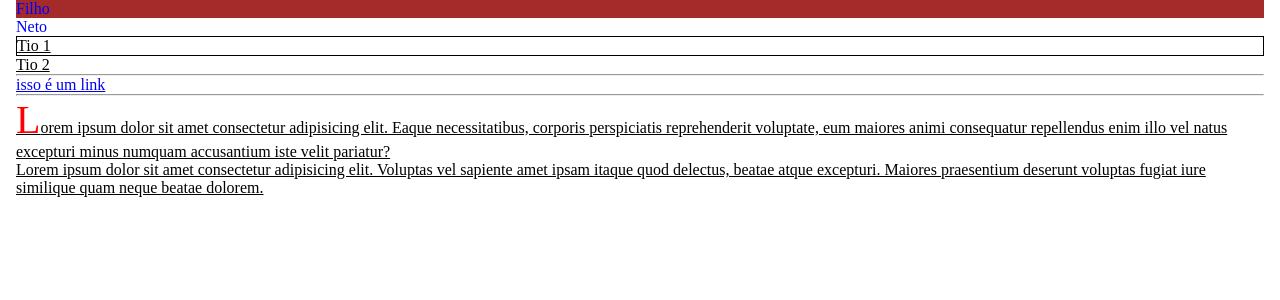
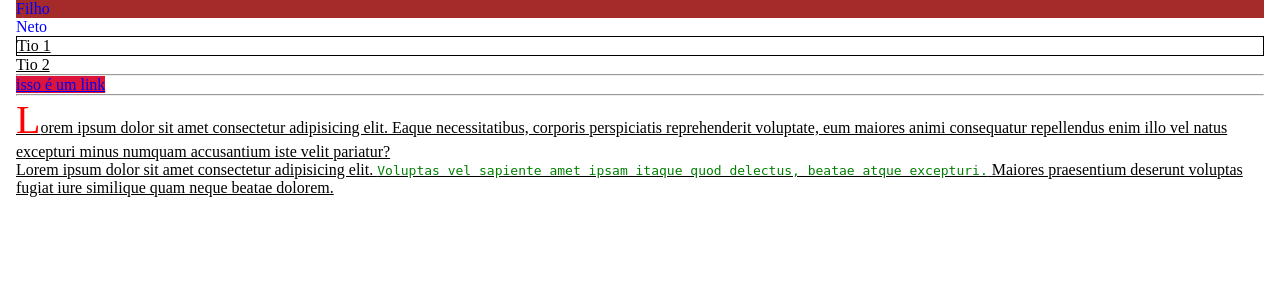
Before and after one commit to DaronBecaus/Programador-Web, a PHP site: page /html/seletores.html in a window 1280 px wide. Shown: the part 16-316 px from the top of the page. Run offline with PHP 8.4, Linux system fonts and the light colour scheme.

Commit message:
Finalizamos a aula de seletores e pseudo selectorer

```diff
--- a/Aulas Web/css/seletores.css
+++ b/Aulas Web/css/seletores.css
@@ -8,25 +8,27 @@ main {
     margin: 1rem;
 }
 
-#pai p { /* seleciona todos os descendentes do pai e deixa a letra azul */
+#pai p {
+    /* seleciona todos os descendentes do pai e deixa a letra azul */
     color: blue;
 }
 
-#pai > p { /* seleciona os filhos e deixa com fundo marrom  */
+#pai>p {
+    /* seleciona os filhos e deixa com fundo marrom  */
     background-color: brown;
 }
 
-#pai + p{ /* seleciona o primeiro irmão(tio) e coloca borda */
+#pai+p {
+    /* seleciona o primeiro irmão(tio) e coloca borda */
     border: 1px solid black;
 }
 
-#pai ~ p { /* seleciona todos os irmãos(tios) e coloca sublinhado */
+#pai~p {
+    /* seleciona todos os irmãos(tios) e coloca sublinhado */
     text-decoration: underline;
 }
 
-hr {
-
-}
+hr {}
 
 a:visited {
     color: yellow;
@@ -40,3 +42,11 @@ p.mod::first-letter {
     font-size: 40px;
     color: red;
 }
+
+.especifico {
+    color: green;
+}
+
+a[href] {
+    background-color: crimson;
+}
--- a/Aulas Web/html/seletores.html
+++ b/Aulas Web/html/seletores.html
@@ -1,5 +1,6 @@
 <!DOCTYPE html>
 <html lang="en">
+
 <head>
     <meta charset="UTF-8">
     <meta http-equiv="X-UA-Compatible" content="IE=edge">
@@ -7,6 +8,7 @@
     <title>Document</title>
     <link rel="stylesheet" href="../css/seletores.css">
 </head>
+
 <body>
     <header></header>
     <main>
@@ -19,10 +21,15 @@
         <p>Tio 1</p>
         <p>Tio 2</p>
         <hr>
-        <a href="#">isso é um link</a>
+        <a href="#" target="_blank">isso é um link</a>
         <hr>
-        <p class="mod">Lorem ipsum dolor sit amet consectetur adipisicing elit. Eaque necessitatibus, corporis perspiciatis reprehenderit voluptate, eum maiores animi consequatur repellendus enim illo vel natus excepturi minus numquam accusantium iste velit pariatur?</p>
-        <p>Lorem ipsum dolor sit amet consectetur adipisicing elit. Voluptas vel sapiente amet ipsam itaque quod delectus, beatae atque excepturi. Maiores praesentium deserunt voluptas fugiat iure similique quam neque beatae dolorem.</p>
+        <p class="mod">Lorem ipsum dolor sit amet consectetur adipisicing elit. Eaque necessitatibus, corporis
+            perspiciatis reprehenderit voluptate, eum maiores animi consequatur repellendus enim illo vel natus
+            excepturi minus numquam accusantium iste velit pariatur?</p>
+        <p>Lorem ipsum dolor sit amet consectetur adipisicing elit. <samp class="especifico">Voluptas vel sapiente amet ipsam itaque quod
+            delectus, beatae atque excepturi.</samp> Maiores praesentium deserunt voluptas fugiat iure similique quam neque
+            beatae dolorem.</p>
     </main>
 </body>
+
 </html>
```
